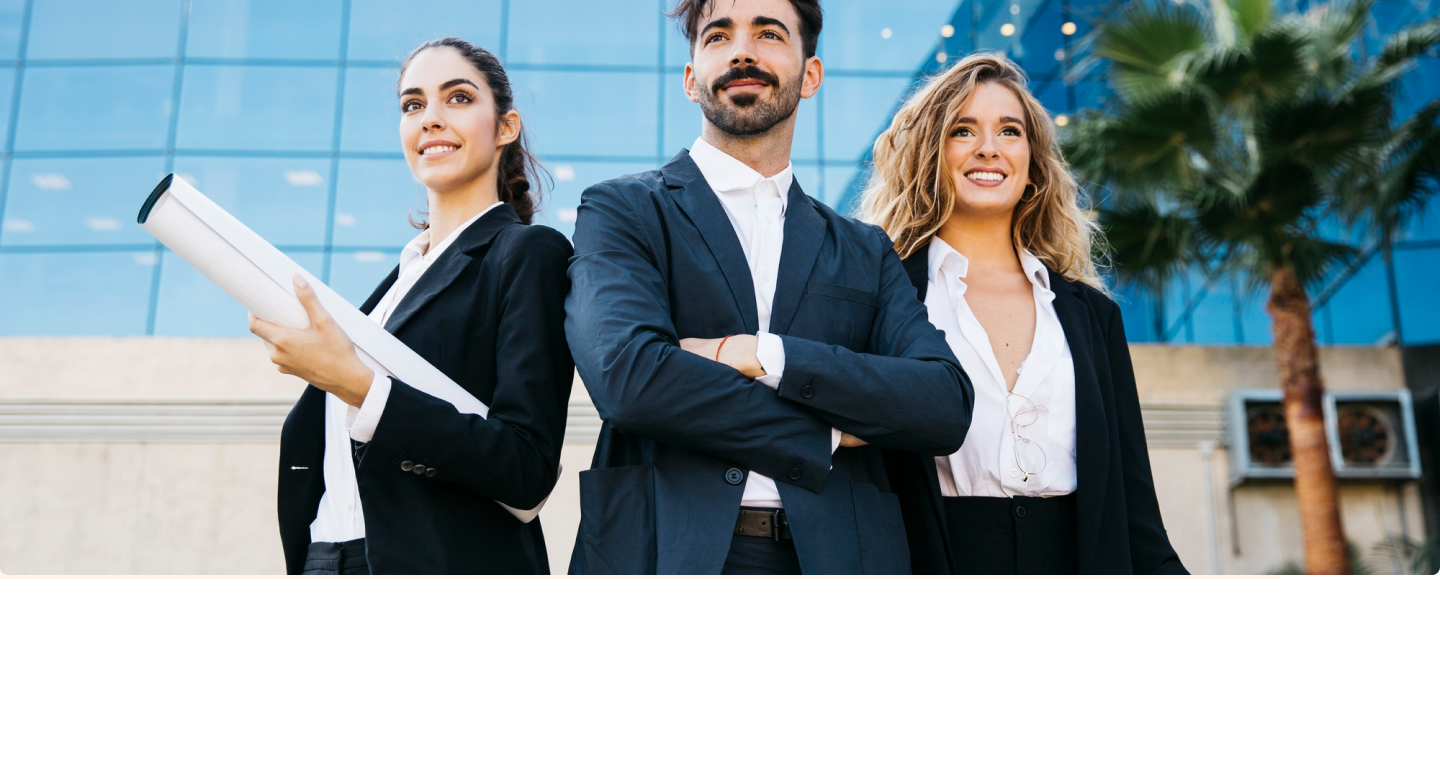
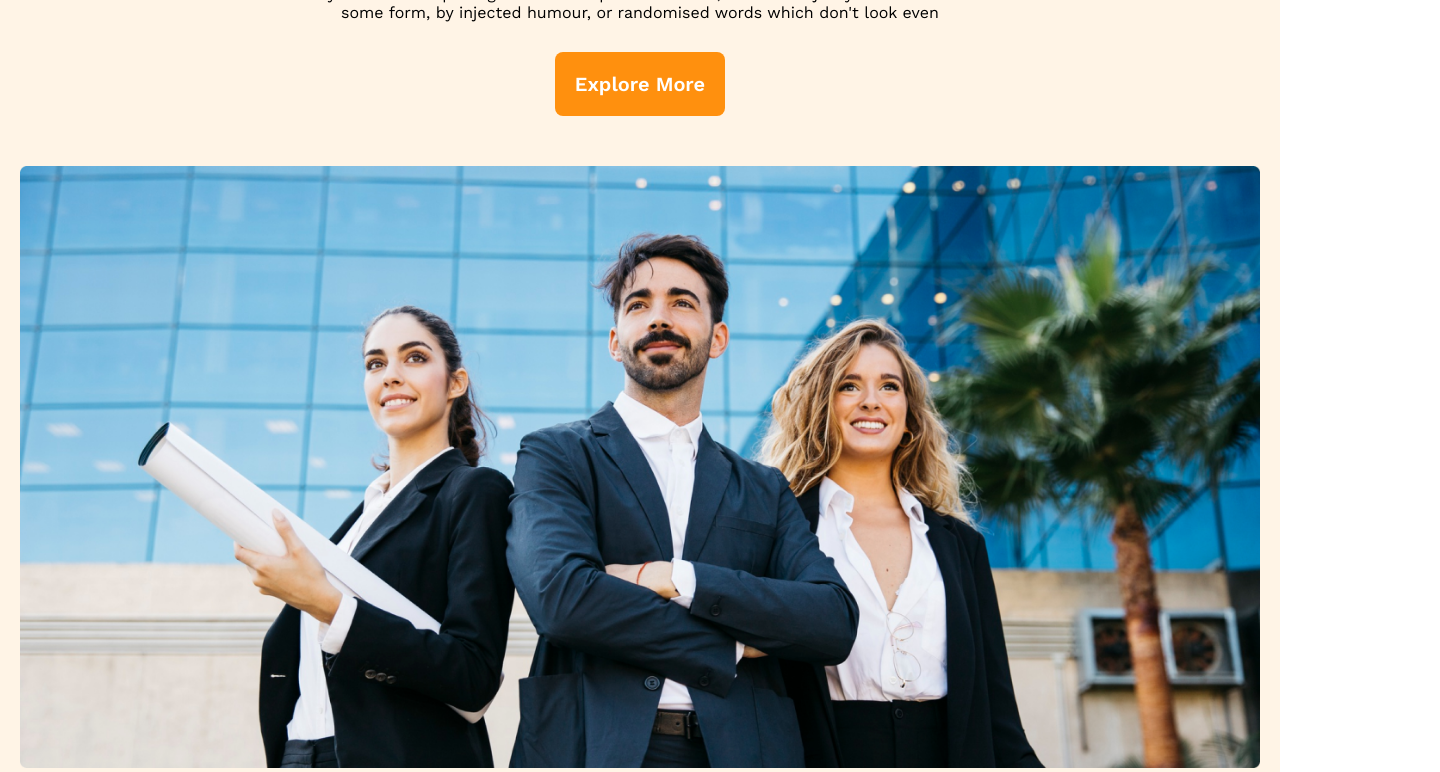
Before and after one commit to asir-uddin/G3-Architects, a plain HTML site: page index.html in a window 1280 px wide. Shown: the part 272-1044 px from the top of the page, 1440 px wide, since content can reach past the window. Before the commit the page ends 851 px from the top, so only its background shows below. Drawn offline with nearby package versions, Linux system fonts and the light colour scheme.

Commit message:
added last commit

```diff
--- a/index.html
+++ b/index.html
@@ -6,7 +6,7 @@
     <title>G3 Architects</title>
     <link rel="stylesheet" href="styles/style.css">
 </head>
-<body>
+<body class="work-sans-normal all-body">
     <header class="header-style">
         <nav class="nav-style">
             <h3 class="brand">G3 Architects</h3>
@@ -20,9 +20,11 @@
         <div class="heading-item">
             <h2 class="heading-title">Brand New Group of Architects</h2>
             <p class="heading-description">There are many variations of passages of Lorem Ipsum available, but the majority have suffered alteration in some form, by injected humour, or randomised words which don't look even</p>
-            <button>Explore More</button>
+            <button class="primary-btn">Explore More</button>
         </div>
-        <img src="/g3-architects-resources/images/banner.png" alt="" class="header-bg">
+        <div class="banner">
+            <img src="./images/banner.png" alt="" class="header-bg">
+        </div>
     </header>
     <main>
 
--- a/styles/style.css
+++ b/styles/style.css
@@ -1,3 +1,5 @@
+
+
 @import url('https://fonts.googleapis.com/css2?family=Work+Sans:ital,wght@0,100..900;1,100..900&display=swap');
 
 .work-sans-normal{
@@ -12,6 +14,9 @@
 }
 
 /* header style */
+.all-body{
+
+}
 .header-style{
     background: rgba(255, 144, 14, 0.10);
 }
@@ -21,6 +26,7 @@
     max-width: 1440px;
     align-items: center;
     margin: 0 auto;
+    padding-bottom: 45px;
 }
 .brand{
     font-size: 3rem;
@@ -42,3 +48,32 @@
     list-style: none;
     margin-right: 30px;
 }
+.heading-item{
+    max-width: 862px;
+    display: flex;
+    flex-direction: column;
+    flex-wrap: nowrap;
+    align-items: center;
+    text-align: center;
+    margin: 100px auto 50px;
+}
+.primary-btn{
+    background-color: #FF900E;
+    border: none;
+    padding: 20px;
+    border-radius: 8px;
+    margin-top: 30px;
+    color: #FFF;
+    text-align: center;
+    font-family: "Work Sans";
+    font-size: 20px;
+    font-style: normal;
+    font-weight: 600;
+    line-height: normal;
+}
+.banner{
+    padding: 0 20px;
+}
+.banner img{
+    width: 100%;
+}
```
Also changed, not shown: images/architect.png (renamed from g3-architects-resources/images/architect.png), images/banner.png (renamed from g3-architects-resources/images/banner.png), images/icons/customers.png (renamed from g3-architects-resources/images/icons/customers.png), images/icons/email.png (renamed from g3-architects-resources/images/icons/email.png), images/icons/projects.png (renamed from g3-architects-resources/images/icons/projects.png), images/icons/ribon.png (renamed from g3-architects-resources/images/icons/ribon.png), images/sponsors/amazon.png (renamed from g3-architects-resources/images/sponsors/amazon.png), images/sponsors/figma.png (renamed from g3-architects-resources/images/sponsors/figma.png), images/sponsors/google.png (renamed from g3-architects-resources/images/sponsors/google.png), images/sponsors/spotify.png (renamed from g3-architects-resources/images/sponsors/spotify.png), images/sponsors/telerama.png (renamed from g3-architects-resources/images/sponsors/telerama.png), images/team1.png (renamed from g3-architects-resources/images/team1.png), images/team2.png (renamed from g3-architects-resources/images/team2.png), images/team3.png (renamed from g3-architects-resources/images/team3.png), 1 more files.
